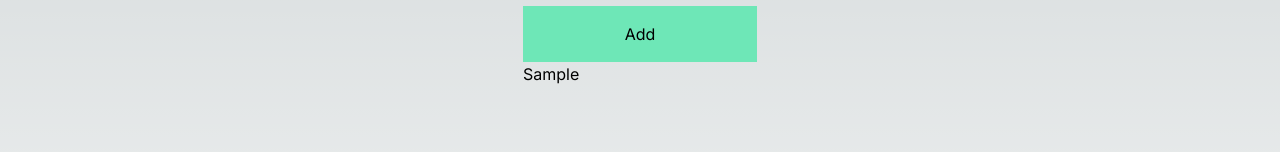
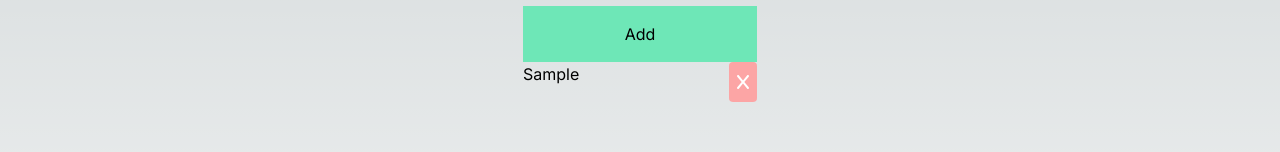
Before and after one commit to nrhoudek/Weekly-Planner, a Next.js app: page / in a window 1280 px wide. Both pictures are taken after typing "Sample" into the empty fields and a click on the button "Add". Shown: the part 154-306 px from the top of the page. Built offline with nearby package versions, Linux system fonts and the light colour scheme.

Commit message:
Added Font Awesome Lib. Added Remove Task Item Functionality.

```diff
--- a/package.json
+++ b/package.json
@@ -9,6 +9,9 @@
     "lint": "next lint"
   },
   "dependencies": {
+    "@fortawesome/fontawesome-svg-core": "^6.4.2",
+    "@fortawesome/free-solid-svg-icons": "^6.4.2",
+    "@fortawesome/react-fontawesome": "^0.2.0",
     "@types/node": "20.6.2",
     "@types/react": "18.2.21",
     "@types/react-dom": "18.2.7",
--- a/src/app/components/Day/AddTaskForm.tsx
+++ b/src/app/components/Day/AddTaskForm.tsx
@@ -2,14 +2,17 @@
 import { useState } from 'react'
 
 type addTaskFormProps = {
-  addTask: (newTask : string) => void;
+  addTask: (newTask: string) => void;
 }
 
-export default function AddTaskForm({ addTask } : addTaskFormProps) {
+export default function AddTaskForm({ addTask }: addTaskFormProps) {
   const [inputText, setInputText] = useState<string>('');
 
-  function handleClick(event : React.MouseEvent<HTMLElement>) {
+  function handleClick(event: React.MouseEvent<HTMLElement>) {
     event.preventDefault();
+
+    if (inputText === '') return;
+
     const newTask = inputText
     addTask(newTask);
     setInputText('');
@@ -19,7 +22,7 @@ export default function AddTaskForm({ addTask } : addTaskFormProps) {
     <form className='flex flex-col gap-2'>
       <label htmlFor="newTask">New Task</label>
       <input id="newTask" type="text" name="newTask" placeholder="New Task Here" autoComplete="off" value={inputText} onChange={(event) => setInputText(event.target.value)}/>
-      <button className="p-4 bg-emerald-300 hover:bg-emerald-500" type="submit" onClick={(event : React.MouseEvent<HTMLElement>) => handleClick(event)}>Add</button>
+      <button className="p-4 bg-emerald-300 hover:bg-emerald-500" type="submit" onClick={(event: React.MouseEvent<HTMLElement>) => handleClick(event)}>Add</button>
     </form>
   )
 }
--- a/src/app/components/Day/Layout.tsx
+++ b/src/app/components/Day/Layout.tsx
@@ -3,18 +3,36 @@ import { useState } from 'react'
 import AddTaskForm from './AddTaskForm'
 import TaskList from './TaskList'
 
+export type taskItem = {
+  id: number;
+  task: string
+}
+
 export default function Container() {
-  const [taskList, setTaskList] = useState<string[]>([]);
+  const [taskList, setTaskList] = useState<taskItem[]>([]);
+  const [id, setId] = useState(0);
 
-  function addTask(task : string) {
-    const newTaskList = [...taskList, task]
+  function addTask(task: string) {
+    const newTask = {
+      id: id,
+      task: task
+    }
+
+    const newTaskList = [...taskList, newTask]
+    setTaskList(newTaskList);
+    setId(prev => prev + 1);
+  }
+
+  function removeTask(id: number) {
+    const filteredTaskList = taskList.filter(task => task.id !== id);
+    const newTaskList = filteredTaskList
     setTaskList(newTaskList);
   }
 
   return (
     <div>
       <AddTaskForm addTask={addTask}/>
-      <TaskList tasks={taskList}/>
+      <TaskList taskList={taskList} removeTask={removeTask}/>
     </div>
   )
 }
--- /dev/null
+++ b/src/app/components/Day/RemoveButton.tsx
@@ -0,0 +1,20 @@
+import { FontAwesomeIcon } from '@fortawesome/react-fontawesome'
+import { faX } from '@fortawesome/free-solid-svg-icons'
+
+type removeButtonProps = {
+  id: number
+  removeTask: (id: number) => void;
+}
+
+export default function RemoveButton( { id, removeTask }: removeButtonProps) {
+
+  function handleClick(id: number) {
+    removeTask(id)
+  }
+
+  return (
+    <button className="rounded bg-red-300 text-white p-2" onClick={() => handleClick(id)}>
+      <FontAwesomeIcon icon={faX} />
+    </button>
+  )
+}
--- a/src/app/components/Day/Task.tsx
+++ b/src/app/components/Day/Task.tsx
@@ -1,9 +1,16 @@
+import RemoveButton from './RemoveButton'
+
 type taskProps = {
-	content: String;
+    id: number;
+    task: String;
+    removeTask: (id: number) => void;
 }
 
-export default function Task({content} : taskProps) {
+export default function Task({ id, task, removeTask }: taskProps) {
   return (
-    <li>{content}</li>
+    <li className='flex justify-between'>
+        {task}
+        <RemoveButton id={id} removeTask={removeTask}/>
+    </li>
   )
 }
--- a/src/app/components/Day/TaskList.tsx
+++ b/src/app/components/Day/TaskList.tsx
@@ -1,16 +1,17 @@
 import Task from './Task'
+import { taskItem } from './Layout'
 
 type taskListProps = {
-  tasks: string[];
+  taskList: taskItem[];
+  removeTask: (id: number) => void;
 }
 
-export default function TaskList({ tasks } : taskListProps) {
-  const id = 0;
-
+export default function TaskList({ taskList, removeTask } : taskListProps) {
   return (
     <ul>
-      {tasks.map((task, id) => {
-        return <Task key={id} content={task} />
+      {taskList.map((task) => {
+          // key ={0} as temp fix for issue
+          return <Task key={0} id={task.id} task={task.task} removeTask={removeTask} />
         })
       }
     </ul>
--- a/src/app/layout.tsx
+++ b/src/app/layout.tsx
@@ -1,6 +1,9 @@
 import './global/globals.css'
 import type { Metadata } from 'next'
 import { Inter } from 'next/font/google'
+import { config } from '@fortawesome/fontawesome-svg-core'
+import '@fortawesome/fontawesome-svg-core/styles.css'
+config.autoAddCss = false
 
 const inter = Inter({ subsets: ['latin'] })
 
```
Also changed, not shown: 1 other file (tests, documents, lock files or other folders).
